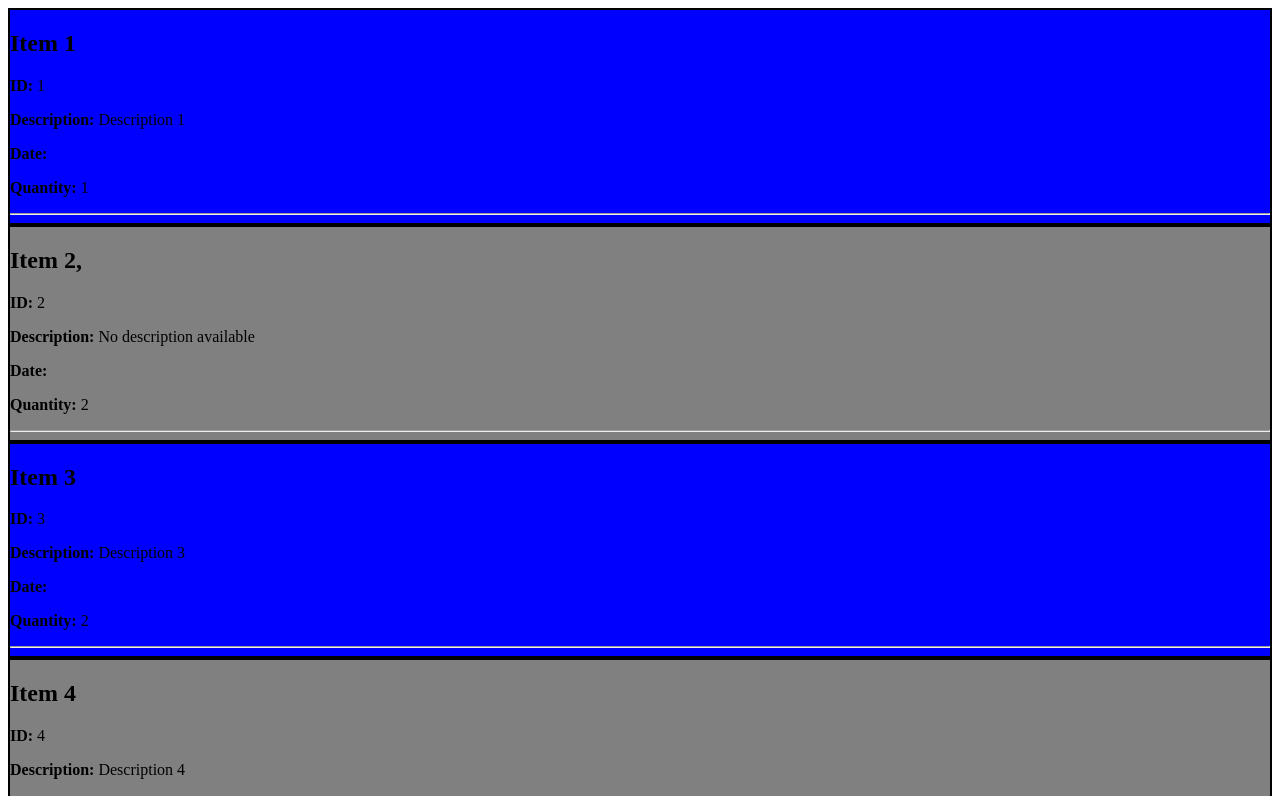
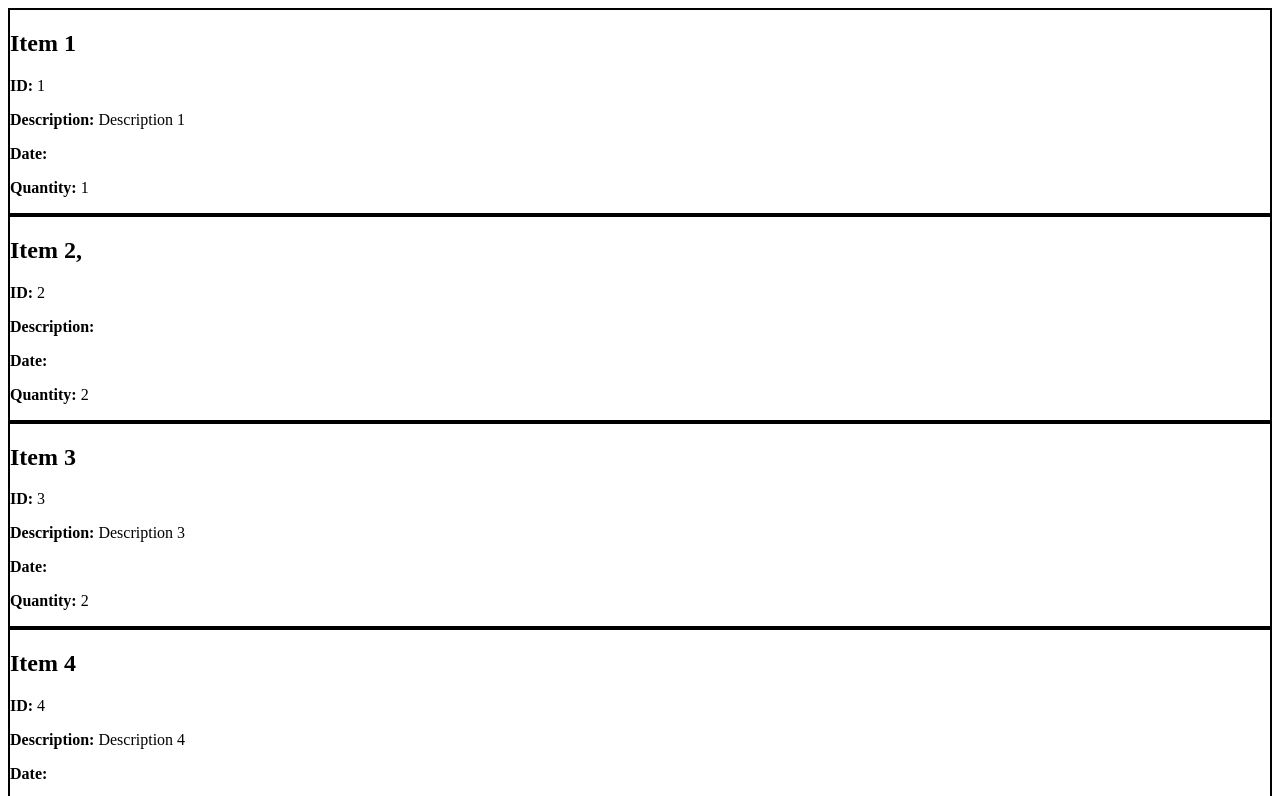
Before and after one commit to 28Prabh/Prabhjeet-Singh-Learning-Angular-, an Angular app: page / in a window 1280 px wide. Shown: the top 796 px of the page. Built offline with nearby package versions, Linux system fonts and the light colour scheme.

Commit message:
Assignment 4 Commit 1

```diff
--- a/package.json
+++ b/package.json
@@ -1,6 +1,6 @@
 {
   "name": "prabhjeet-singh-learning-angular",
-  "version": "0.2.0",
+  "version": "0.3.0",
   "scripts": {
     "ng": "ng",
     "start": "ng serve",
--- a/src/app/shoe-list-item/shoe-list-item.component.css
+++ b/src/app/shoe-list-item/shoe-list-item.component.css
@@ -1,3 +1,3 @@
-.content-list-item{
-  border: solid 2px black;
+.pet-info{
+  border: 2px solid;
 }
--- a/src/app/shoe-list-item/shoe-list-item.component.html
+++ b/src/app/shoe-list-item/shoe-list-item.component.html
@@ -1,8 +1,8 @@
-<div class="content-list-item" [ngStyle]="{'background-color': (index ?? 0) % 2 === 0 ? 'blue' : 'grey'}">
-  <h2>{{ shoe.name }}</h2>
+<div *ngIf="shoe" class="pet-info">
+<h2>{{ shoe.name }}</h2>
   <p><strong>ID:</strong> {{ shoe.id }}</p>
-  <p><strong>Description:</strong> {{ shoe.description ? shoe.description : 'No description available' }}</p>
+  <p><strong>Description:</strong> {{ shoe.description }}</p>
   <p><strong>Date:</strong> {{ shoe.date }}</p>
   <p><strong>Quantity:</strong> {{ shoe.quantity }}</p>
-  <hr /> <!-- Optional horizontal line for separation -->
+
 </div>
--- a/src/app/shoe-list-item/shoe-list-item.component.ts
+++ b/src/app/shoe-list-item/shoe-list-item.component.ts
@@ -1,11 +1,12 @@
 import {Component, Input} from '@angular/core';
-import {NgStyle} from "@angular/common";
+import {NgIf, NgStyle} from "@angular/common";
 
 @Component({
   selector: 'app-shoe-list-item',
   standalone: true,
   imports: [
-    NgStyle
+    NgStyle,
+    NgIf
   ],
   templateUrl: './shoe-list-item.component.html',
   styleUrl: './shoe-list-item.component.css'
```
